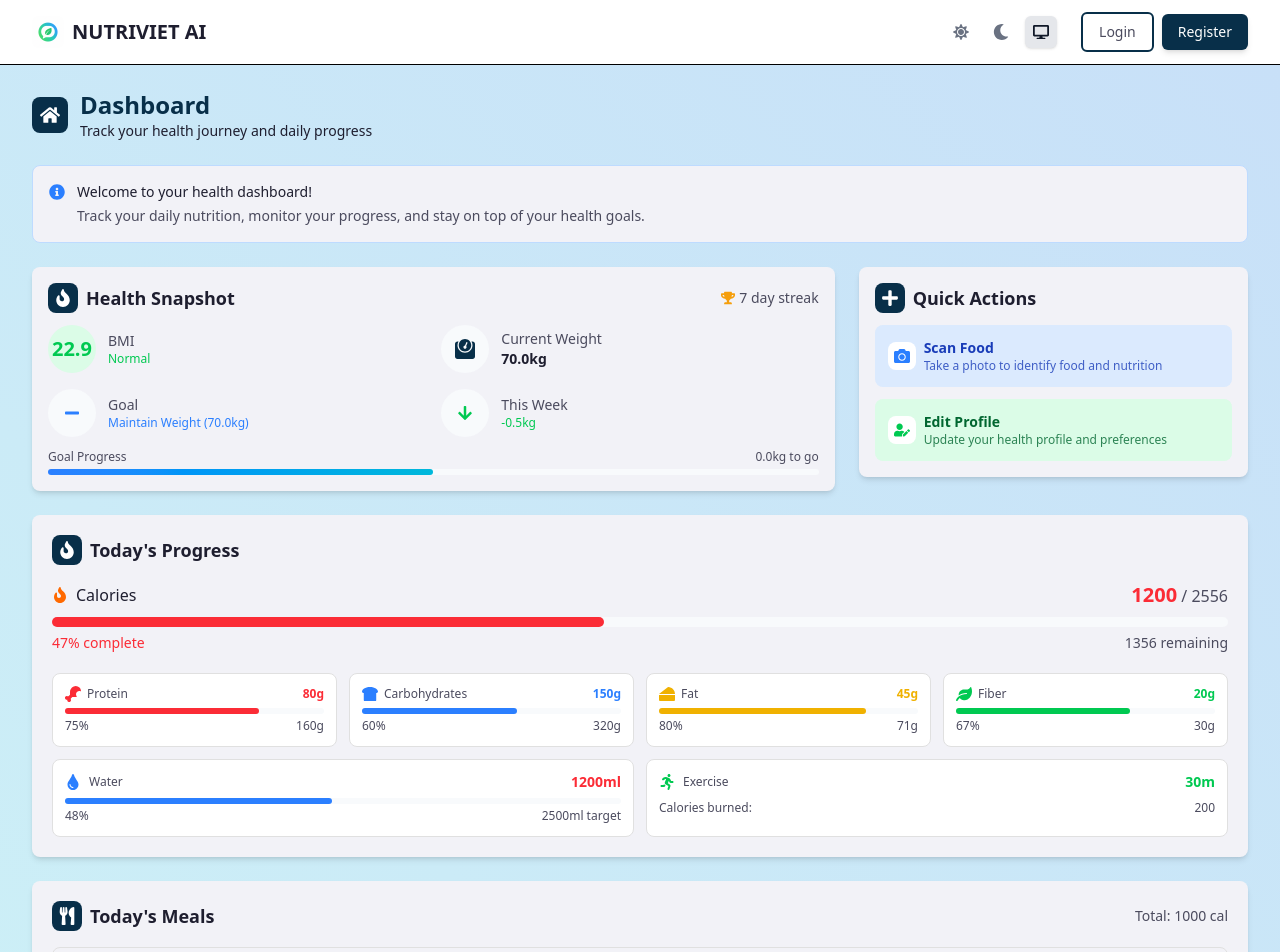
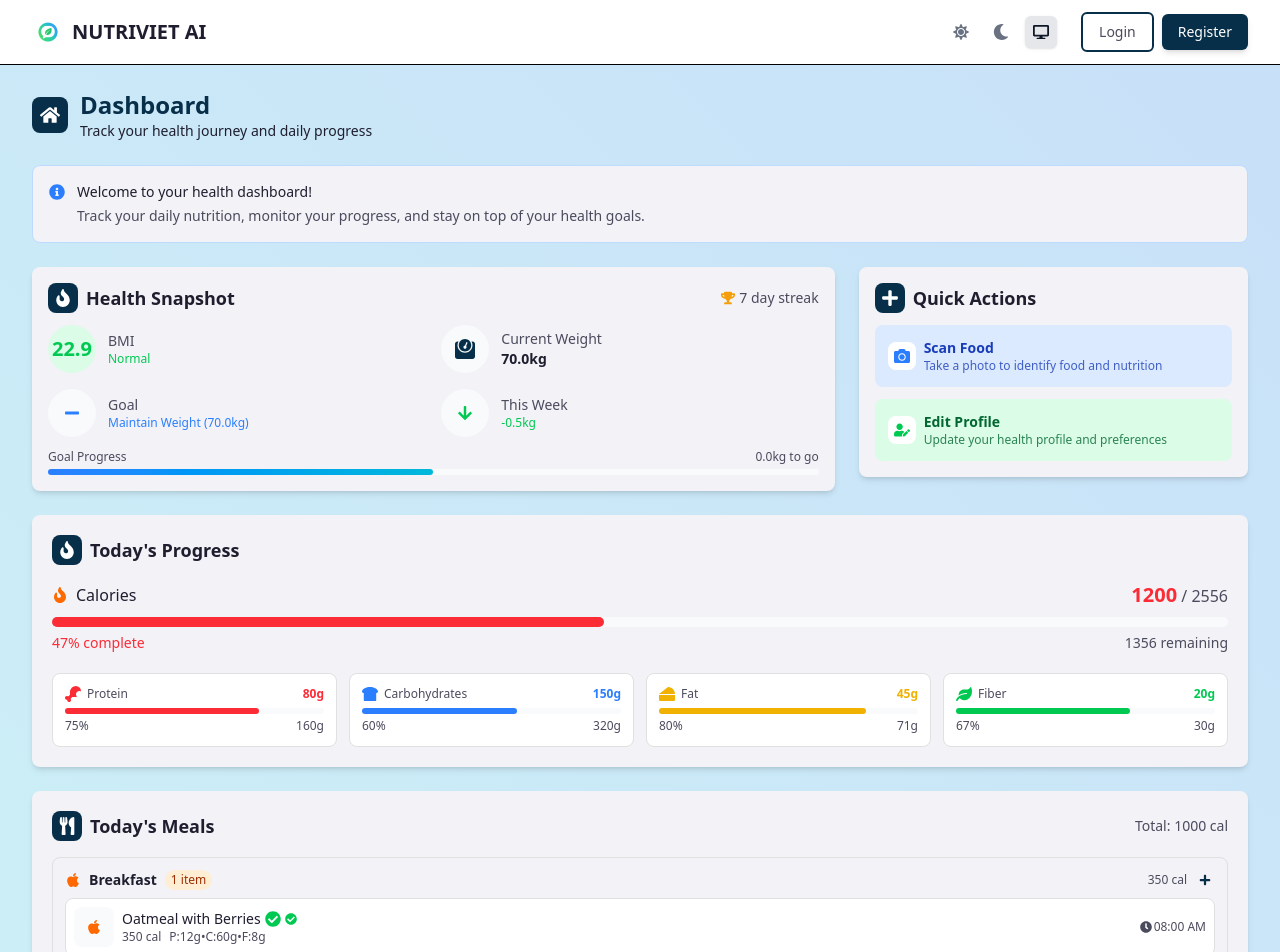
Before and after one commit to KhoaNguyen-HCMUS/US-InsightInnovators, a React (Vite) app in the folder src/web/: page /dashboard in a window 1280 px wide. Shown: the top 952 px of the page. Built offline with nearby package versions, Linux system fonts and the light colour scheme.

Commit message:
fix: 🐛 remove some metrics

```diff
--- a/src/web/src/components/dashboard/progressTracker.tsx
+++ b/src/web/src/components/dashboard/progressTracker.tsx
@@ -1,4 +1,4 @@
-import { FaFire, FaDrumstickBite, FaBreadSlice, FaCheese, FaLeaf, FaTint, FaRunning } from 'react-icons/fa';
+import { FaFire, FaDrumstickBite, FaBreadSlice, FaCheese, FaLeaf } from 'react-icons/fa';
 import type { TodayProgress } from '../../types/dashboard';
 
 interface ProgressTrackerProps {
@@ -147,50 +147,7 @@ export default function ProgressTracker({ progress }: ProgressTrackerProps) {
           ))}
         </div>
 
-        {/* Water */}
-        <div className="bg-bg rounded-lg p-3 border border-border-light">
-          <div className="flex items-center justify-between mb-1.5">
-            <div className="flex items-center">
-              <FaTint className="text-blue-500 mr-2" />
-              <span className="text-xs font-medium text-text-body">Water</span>
-            </div>
-            <span className={`text-sm font-bold ${getProgressColor(progress.water.percentage)}`}>
-              {progress.water.consumed}ml
-            </span>
-          </div>
 
-          <div className="w-full bg-bg-muted rounded-full h-1.5 mb-1">
-            <div
-              className="h-1.5 rounded-full transition-all duration-300 bg-blue-500"
-              style={{ width: `${Math.min(100, progress.water.percentage)}%` }}
-            ></div>
-          </div>
-
-          <div className="flex justify-between text-xs text-text-body">
-            <span>{progress.water.percentage.toFixed(0)}%</span>
-            <span>{progress.water.target}ml target</span>
-          </div>
-        </div>
-
-        {/* Exercise */}
-        <div className="bg-bg rounded-lg p-3 border border-border-light">
-          <div className="flex items-center justify-between mb-1.5">
-            <div className="flex items-center">
-              <FaRunning className="text-green-500 mr-2" />
-              <span className="text-xs font-medium text-text-body">Exercise</span>
-            </div>
-            <span className="text-sm font-bold text-green-500">
-              {progress.exercise.minutes}m
-            </span>
-          </div>
-
-          <div className="text-xs text-text-body mt-2">
-            <div className="flex justify-between">
-              <span>Calories burned:</span>
-              <span className="font-medium">{progress.exercise.caloriesBurned}</span>
-            </div>
-          </div>
-        </div>
       </div>
     </div>
   );
```
